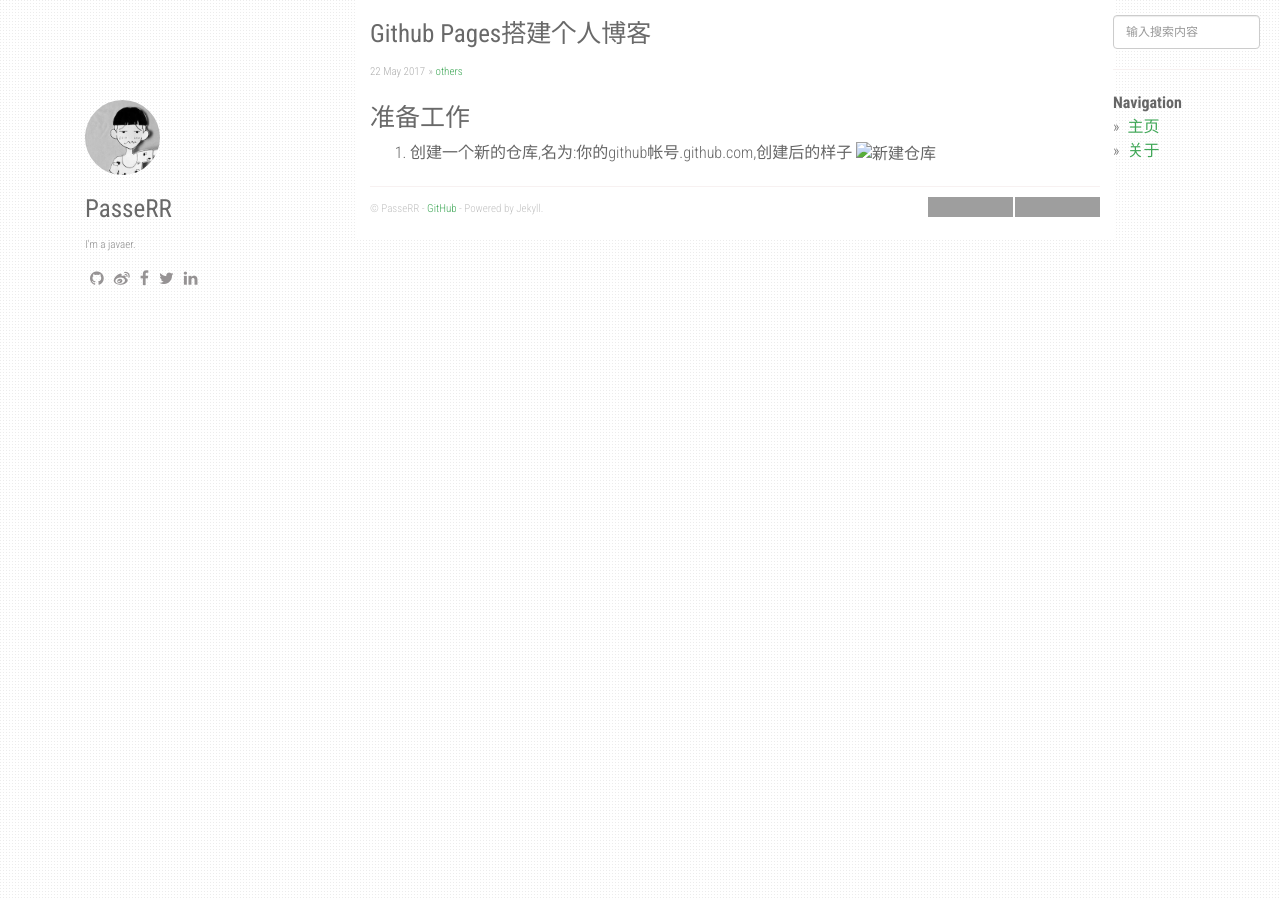
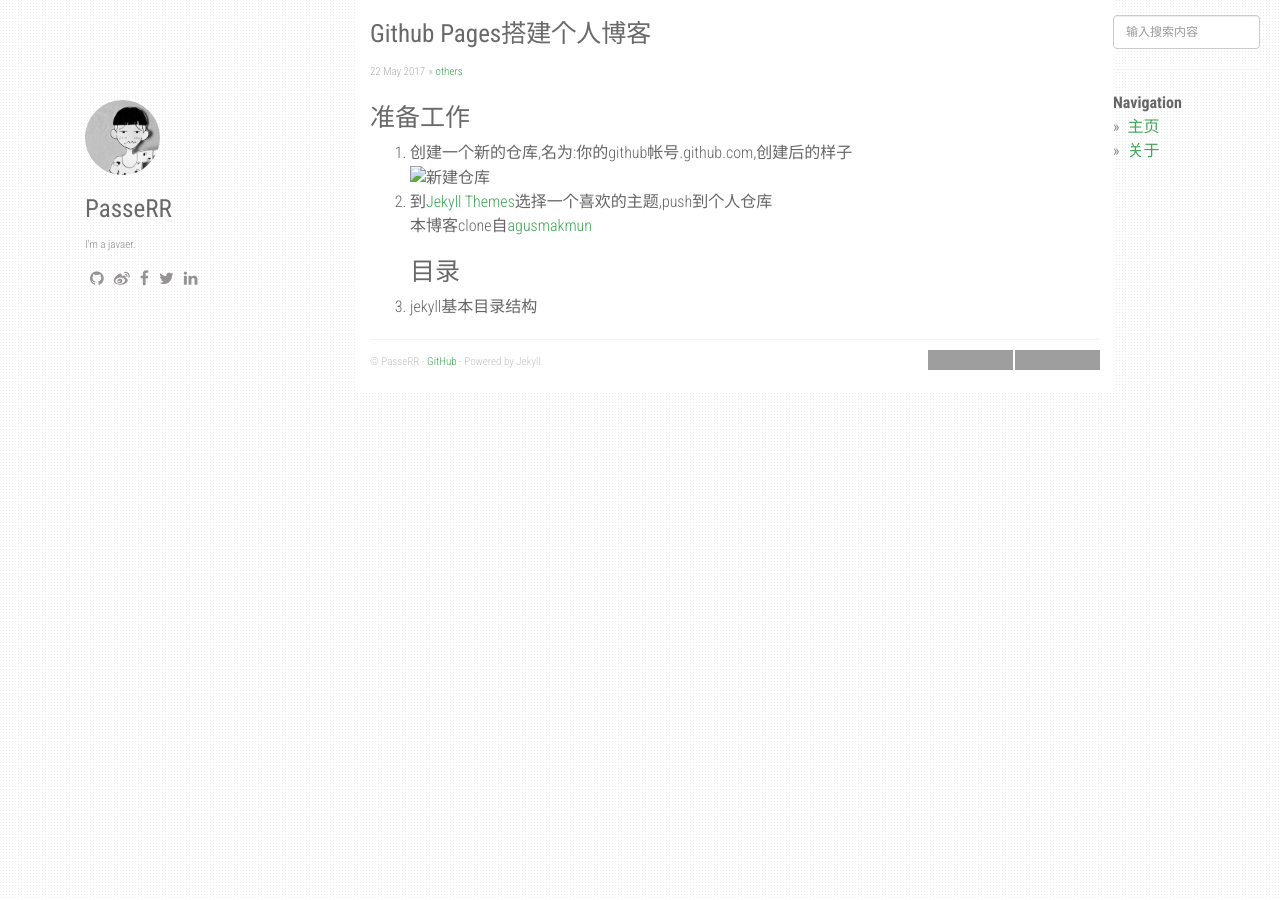
Before and after one commit to PasseRR/passerr.github.io, a Jekyll site: the page built from _posts/2017-05-22-github-pages.md, in a window 1280 px wide. Built offline with Jekyll 4.4.1, drawn with Linux system fonts in a browser that asks for light colours; nearby versions of some CDN libraries; comment, search, counter and statistics services are not loaded; grey boxes are pictures that could not be loaded.

Commit message:
github pages搭建博客

```diff
--- a/_posts/2017-05-22-github-pages.md
+++ b/_posts/2017-05-22-github-pages.md
@@ -6,4 +6,8 @@ categories: [others]
 ---
 # 准备工作
 1. 创建一个新的仓库,名为:你的github帐号.github.com,创建后的样子
-![新建仓库](/static/image/_posts/2017.05.22/repository.png)
+![新建仓库](../static/image/_posts/2017.05.22/repository.png)
+2. 到[Jekyll Themes](http://jekyllthemes.org/)选择一个喜欢的主题,push到个人仓库
+本博客clone自[agusmakmun](https://github.com/agusmakmun/agusmakmun.github.io)
+# 目录
+1. jekyll基本目录结构
```
